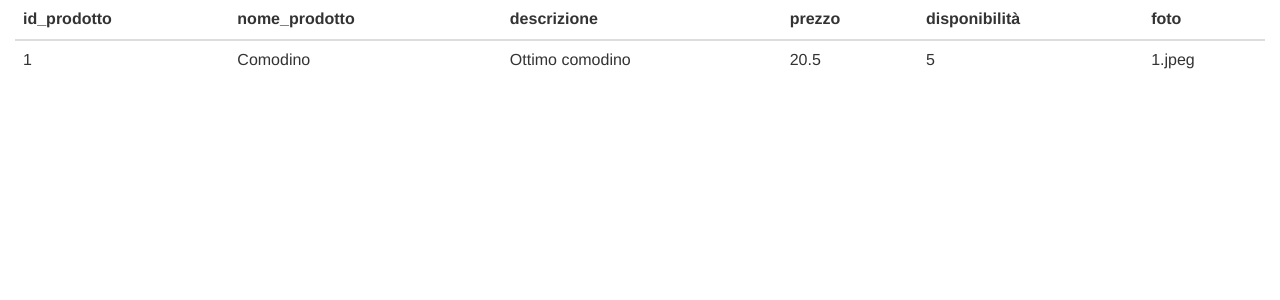
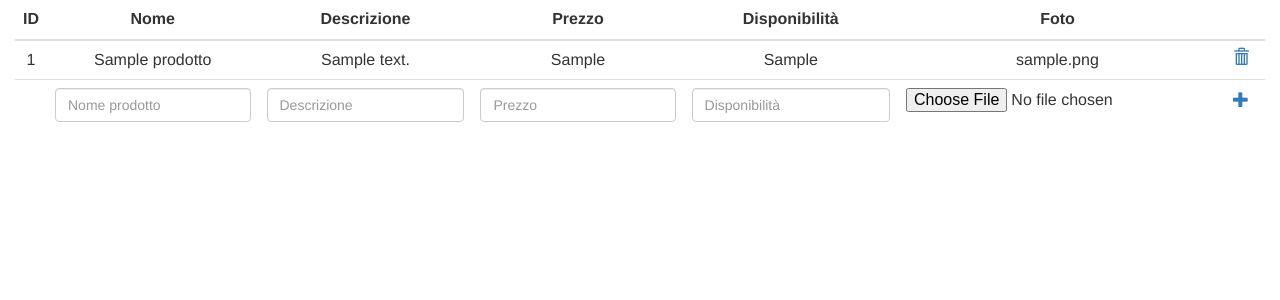
Before and after one commit to Endex761/ecommerce, a PHP site: page /prodotti.php in a window 1280 px wide. Shown: the top 300 px of the page. Run offline with PHP 8.4, Linux system fonts and the light colour scheme; tables that the repository leaves empty or names only in its code hold one stand-in row (values such as "Sample post"); some libraries are stand-ins or nearby versions.

Commit message:
Completato prodotti.php
Completata la possibilita di uploadare e cancellare i prodotti
all'intenrno del database. Sistemata la modalità di visualizzazione in
shop migliorando le "row".
Creata delete_product.php che elimina un prodotto in base all'id.

```diff
--- a/design.php
+++ b/design.php
@@ -7,12 +7,13 @@
 
   function draw_prodotto($id_prodotto, $nome_prodotto, $descrizione, $prezzo, $disponibilita, $foto)
   {
+    //$disponibilita =0;
     //Stampa un singolo prodotto
     echo "<div class='col-sm-4 col-xs-12'>";
     echo " <div class='panel panel-primary'>";
     echo "  <div class='panel-heading text-center'>$nome_prodotto</div>";
     echo "  <div class='panel-body'>";
-    echo "      <img src='product_img/$foto' class='img-responsive center-block' height='200px' width='200px'>";
+    echo "      <a href='product_img/$foto'><img src='product_img/$foto' class='img-responsive center-block' height='200px' width='200px'></a>";
     echo "      <hr />";
     echo "      <h4>Descrizone:</h4>";
     echo "      <center>";
@@ -21,7 +22,10 @@
     echo "    </div>";
     echo "    <div class='panel-footer'>";
     echo "      <center>";
-    echo "        <h3 style='color:green'>€ $prezzo </h3>";
+    if($disponibilita>0)
+      echo "       <h3 style='color:green'>€ $prezzo </h3>";
+    else
+      echo "       <h3 style='color:red'>Prodotto non disponibile</h3>";
     //echo "      <button class='btn-primary btn'>Compralo!</button>";
     echo "        <button type='button' class='btn btn-primary' onclick='location.href = \"carrello.php?add_product=$id_prodotto\"'>";
     echo "         <span class='glyphicon glyphicon-shopping-cart'></span> Aggiungi al carrello";
--- a/error_page.php
+++ b/error_page.php
@@ -8,7 +8,7 @@
     <meta name="viewport" content="width=device-width, initial-scale=1.0"> <!-- Rende responsive il tutto-->
     <!--<link rel="stylesheet" type="text/css" href="css/basic.css">-->
     <!--<link rel="stylesheet" type="text/css" href="css/navbar.css">-->
-    include_bootstrap();
+    <?php include_bootstrap(); ?>
   </head>
 
   <body>
--- a/prodotti.php
+++ b/prodotti.php
@@ -11,34 +11,92 @@
 	    <!--<link rel="stylesheet" type="text/css" href="css/navbar.css">-->
 	  <meta charset="utf-8">
 		<?php include_bootstrap(); ?>
+
+		<style>
+		.fileupload .btn{vertical-align:middle;}
+		.fileupload-exists .fileupload-new,.fileupload-new .fileupload-exists{display:none;}
+		.fileupload-inline .fileupload-controls{display:inline;}
+		.fileupload-new .input-append .btn-file{-webkit-border-radius:0 3px 3px 0;-moz-border-radius:0 3px 3px 0;border-radius:0 3px 3px 0;}
+		</style>
 	</head>
 	<body>
-		<div class="container-fluid">
+		<div class="col-xs-12">
 			<table class="table">
 				<thead>
-			      <tr>
-			        <th>id_prodotto</th>
-			        <th>nome_prodotto</th>
-			        <th>descrizione</th>
-			        <th>prezzo</th>
-			        <th>disponibilità</th>
-			        <th>foto</th>
+			      <tr >
+			        <th class="text-center">ID</th>
+			        <th class="text-center">Nome</th>
+			        <th class="text-center">Descrizione</th>
+			        <th class="text-center">Prezzo</th>
+			        <th class="text-center">Disponibilità</th>
+			        <th class="text-center">Foto</th>
+							<th></th>
 			      </tr>
 			    </thead>
 			    <tbody>
-			    	<tr>
+			    	<!--<tr>
 			        	<td>1</td>
 			        	<td>Comodino</td>
 			        	<td>Ottimo comodino</td>
 			        	<td>20.5</td>
 			        	<td>5</td>
 			        	<td>1.jpeg</td>
-			      	</tr>
+			      	</tr>-->
 			    	<?php
+							//Creo la query per controllare che i dati inseriti corrispondano a un account e che le credenziali siano giuste
+							$query = "SELECT * FROM prodotto;";
 
+							//Lancio la query e metto il risultato nel result_set
+							$result_set = mysqli_query($connessione, $query);
+
+							//Controllo se non ci sono errori nella query
+							if($result_set == false)
+							{
+								die(mysqli_error($connessione));
+							}
+
+							//Se la query restituisce almeno una riga allora ha trovato una corrispondenza
+							if(mysqli_num_rows($result_set) > 0 )
+							{
+								while($row = mysqli_fetch_assoc($result_set))
+								{
+									$id_prodotto	  = $row['id_prodotto'];
+									$nome_prodotto  = $row['nome_prodotto'];
+									$descrizione    = $row['descrizione'];
+									$prezzo         = $row['prezzo'];
+									$disponibilita 	= $row['disponibilita'];
+									$foto         	= $row['foto'];
+
+									echo "<tr class='text-center'>";
+									echo "	<td>$id_prodotto</td>";
+									echo "	<td>$nome_prodotto</td>";
+									echo "	<td>$descrizione</td>";
+									echo "	<td>$prezzo</td>";
+									echo "	<td>$disponibilita</td>";
+									echo "	<td>$foto</td>";
+									echo "	<td>";
+									echo "		<a href='delete_product.php?id=$id_prodotto'><span class='glyphicon glyphicon-trash'></span></a>";
+									echo "	</td>";
+									echo "<tr>";
+								}
+							}
 			    	?>
+
+						<tr class= "text-center"> <!--riga per aggiungere un nuovo prodotto -->
+							<form action="add_product.php" method="POST" class="form-group" enctype="multipart/form-data">
+								<td></td>
+								<td><input class="form-control" type="text" name="nome-prodotto" placeholder="Nome prodotto"></td>
+								<td><input class="form-control" type="text" name="descrizione" placeholder="Descrizione"></td>
+								<td><input class="form-control" type="text" name="prezzo" placeholder="Prezzo"></td>
+								<td><input class="form-control" type="number" name="disponibilita" placeholder="Disponibilità"></td>
+								<td><input type="file" name="foto"  accept=".jpg, .jpeg, .png"></td>
+								<td><button type="submit" class="btn-link"><span class="glyphicon glyphicon-plus"></span></button></td>
+							</form>
 			    </tbody>
 			</table>
 		</div>
 	</body>
 </html>
+<?php
+			mysqli_close($connessione);
+ ?>
```
Also changed, not shown: add_product.php (added, +167 -0 lines), delete_product.php (added, +38 -0 lines), shop.php (+7 -0 lines), product_img/10.jpg (renamed from product_img/2.jpeg), product_img/11.jpg (added), product_img/9.jpg (renamed from product_img/3.jpeg), product_img/WallPaper.jpg (added).
